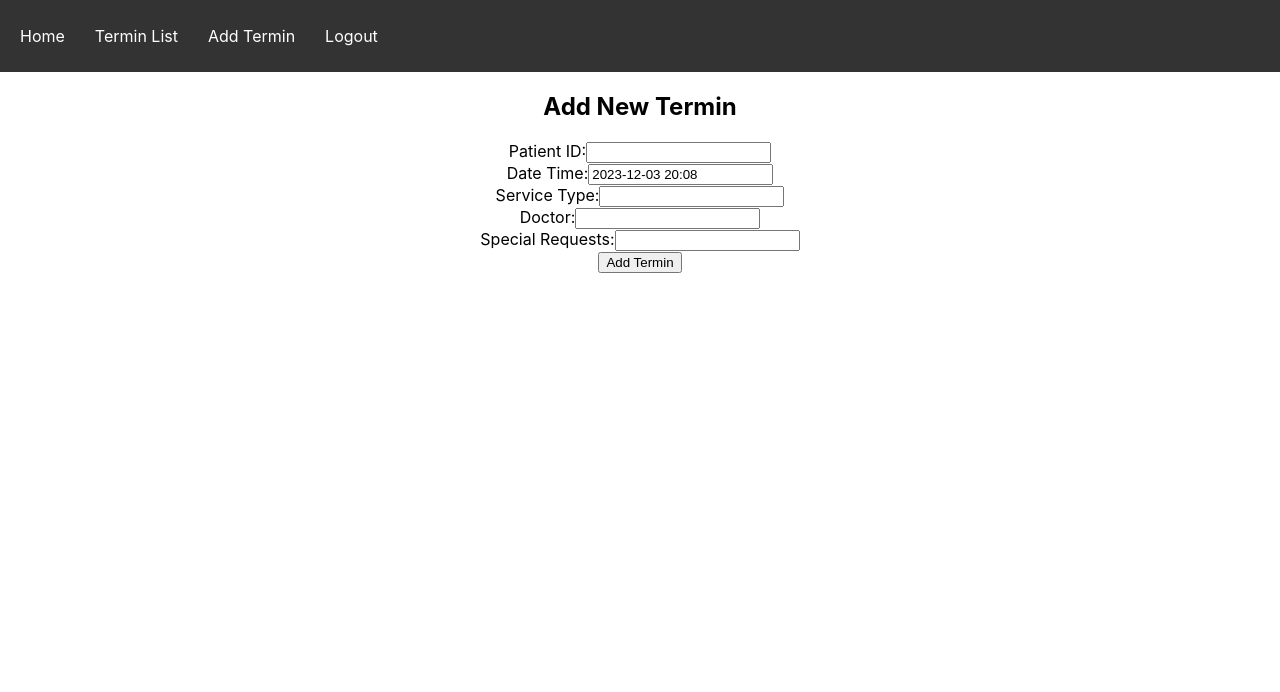
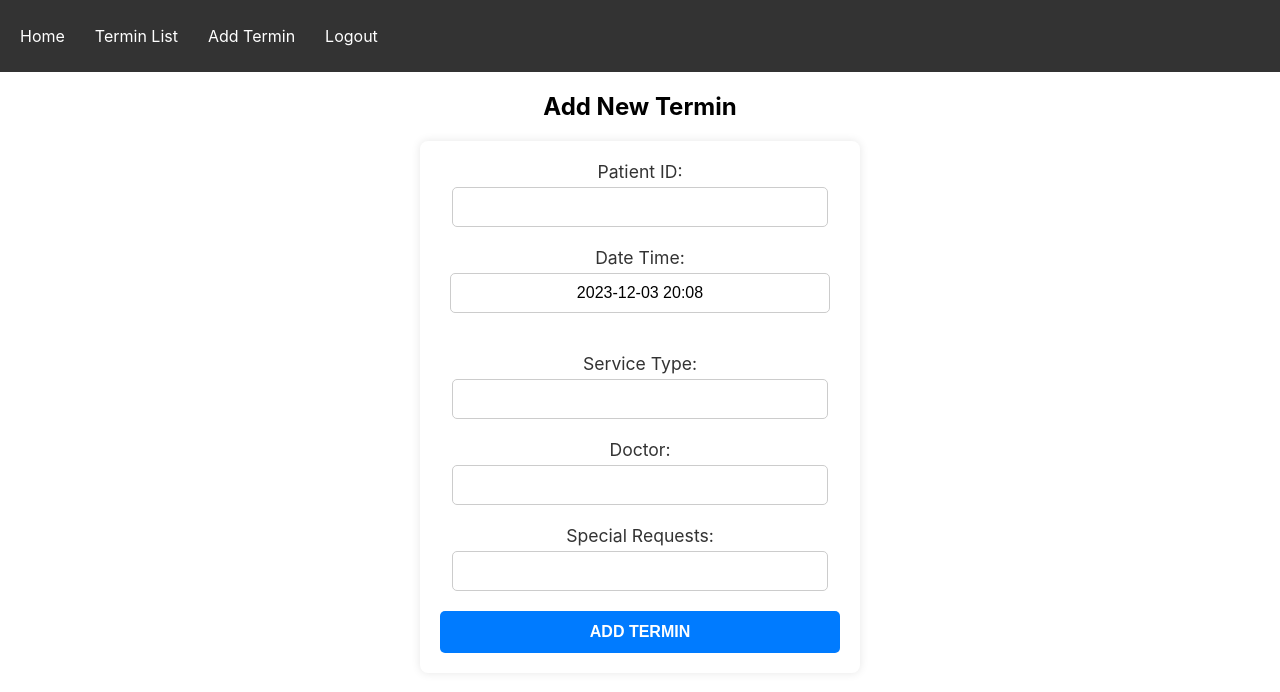
Before and after one commit to BlazheManev/frontend-services-sua, a React (Create React App) app: page /AddTerminForm in a window 1280 px wide. Shown: the top 692 px of the page. Built offline with nearby package versions, Linux system fonts and the light colour scheme; sample sign-in values are in the browser's storage.

Commit message:
desin za termin from in login

```diff
--- a/src/pages/AddTerminForm.tsx
+++ b/src/pages/AddTerminForm.tsx
@@ -1,8 +1,9 @@
-import React, { useState,useEffect } from 'react';
+import React, { useState, useEffect } from 'react';
 import axios from 'axios';
 import DatePicker from 'react-datepicker';
 import 'react-datepicker/dist/react-datepicker.css';
 import { useNavigate } from 'react-router-dom';
+import '../styles/AddTerminForm.css'; // Import your CSS file
 
 interface AddTerminFormProps {
   onTerminAdded?: () => void;
@@ -13,9 +14,7 @@ const AddTerminForm: React.FC<AddTerminFormProps> = ({ onTerminAdded }) => {
 
   useEffect(() => {
     const isLoggedIn = !!sessionStorage.getItem('jwtToken');
-       console.log("sdasd")
-       console.log(isLoggedIn)
-    if (isLoggedIn==false) {
+    if (isLoggedIn === false) {
       navigate('/');
     }
   }, [navigate]);
@@ -27,7 +26,6 @@ const AddTerminForm: React.FC<AddTerminFormProps> = ({ onTerminAdded }) => {
     doctor: '',
     specialRequests: '',
   });
-
 
   const handleChange = (date: Date | null) => {
     if (date) {
@@ -80,16 +78,15 @@ const AddTerminForm: React.FC<AddTerminFormProps> = ({ onTerminAdded }) => {
   };
 
   return (
-    <div>
+    <div className="add-termin-container">
       <h2>Add New Termin</h2>
-      <form onSubmit={handleSubmit}>
-        <label>
-          Patient ID:
+      <form className="termin-form" onSubmit={handleSubmit}>
+        <div className="form-group">
+          <label>Patient ID:</label>
           <input type="text" name="patientId" value={formData.patientId} onChange={handleInputChange} />
-        </label>
-        <br />
-        <label>
-          Date Time:
+        </div>
+        <div className="form-group">
+          <label>Date Time:</label>
           <DatePicker
             selected={formData.dateTime}
             onChange={(date: Date | null) => handleChange(date)}
@@ -98,24 +95,20 @@ const AddTerminForm: React.FC<AddTerminFormProps> = ({ onTerminAdded }) => {
             timeIntervals={15}
             dateFormat="yyyy-MM-dd HH:mm"
           />
-        </label>
-        <br />
-        <label>
-          Service Type:
+        </div>
+        <div className="form-group">
+          <label>Service Type:</label>
           <input type="text" name="serviceType" value={formData.serviceType} onChange={handleInputChange} />
-        </label>
-        <br />
-        <label>
-          Doctor:
+        </div>
+        <div className="form-group">
+          <label>Doctor:</label>
           <input type="text" name="doctor" value={formData.doctor} onChange={handleInputChange} />
-        </label>
-        <br />
-        <label>
-          Special Requests:
+        </div>
+        <div className="form-group">
+          <label>Special Requests:</label>
           <input type="text" name="specialRequests" value={formData.specialRequests} onChange={handleInputChange} />
-        </label>
-        <br />
-        <button type="submit">Add Termin</button>
+        </div>
+        <button className="submit-button" type="submit">Add Termin</button>
       </form>
     </div>
   );
--- a/src/pages/Login.tsx
+++ b/src/pages/Login.tsx
@@ -1,6 +1,7 @@
 import React, { useState, useEffect } from 'react';
 import axios from 'axios';
 import { useNavigate } from 'react-router-dom';
+import '../styles/Login.css'; // Import your CSS file
 
 const LoginForm: React.FC = () => {
   const [username, setUsername] = useState('');
@@ -39,27 +40,26 @@ const LoginForm: React.FC = () => {
   };
 
   return (
-    <div>
+    <div className="login-container">
       <h2>Login</h2>
-      <form onSubmit={handleLogin}>
+      <form className="login-form" onSubmit={handleLogin}>
         <input
+          className="input-field"
           type="text"
           placeholder="Username"
           value={username}
           onChange={(e) => setUsername(e.target.value)}
         />
         <input
+          className="input-field"
           type="password"
           placeholder="Password"
           value={password}
           onChange={(e) => setPassword(e.target.value)}
         />
-        <button type="submit">Login</button>
+        <button className="login-button" type="submit">Login</button>
       </form>
-      <h1>
-        username: newjwt
-        pass: newjwt
-      </h1>
+      <p className="credentials-note">Default credentials: username: newjwt | pass: newjwt</p>
     </div>
   );
 };
--- /dev/null
+++ b/src/styles/AddTerminForm.css
@@ -0,0 +1,79 @@
+/* AddTerminForm.css */
+
+.add-termin-container {
+    width: 80%;
+    margin: 0 auto;
+    text-align: center;
+  }
+
+  .termin-form {
+    display: flex;
+    flex-direction: column;
+    max-width: 400px;
+    margin: 0 auto;
+    padding: 20px;
+    border-radius: 8px;
+    box-shadow: 0 0 10px rgba(0, 0, 0, 0.1);
+    background-color: #fff;
+  }
+
+  .form-group {
+    margin-bottom: 20px;
+  }
+
+  label {
+    display: block;
+    font-size: 1.1em;
+    margin-bottom: 5px;
+    color: #333;
+  }
+
+  input[type="text"],
+  input[type="password"],
+  input[type="submit"] {
+    padding: 10px;
+    width: calc(100% - 24px); /* Adjust width for better spacing */
+    border: 1px solid #ccc;
+    border-radius: 5px;
+    box-sizing: border-box;
+    font-size: 1em;
+  }
+
+  .submit-button {
+    padding: 12px 20px;
+    width: calc(100% );
+    border: none;
+    border-radius: 5px;
+    box-sizing: border-box;
+    font-size: 1em;
+    background-color: #007bff;
+    color: #fff;
+    cursor: pointer;
+    transition: background-color 0.3s ease-in-out;
+    font-weight: bold;
+    text-transform: uppercase;
+    outline: none; /* Remove outline on button click */
+  }
+
+
+  .submit-button:hover {
+    background-color: #0056b3;
+  }
+  .react-datepicker-wrapper {
+    width: calc(100% - 20px); /* Adjust the width of the DatePicker */
+    margin-bottom: 20px;
+  }
+
+  .react-datepicker {
+    width: 100%;
+  }
+
+  .react-datepicker__input-container input {
+    width: 100%;
+    padding: 10px;
+    border: 1px solid #ccc;
+    border-radius: 5px;
+    box-sizing: border-box;
+    font-size: 1em;
+    text-align-last:center
+  }
--- /dev/null
+++ b/src/styles/Login.css
@@ -0,0 +1,39 @@
+.login-container {
+    width: 300px;
+    margin: 0 auto;
+    text-align: center;
+  }
+
+  .login-form {
+    display: flex;
+    flex-direction: column;
+    align-items: center;
+    margin-bottom: 20px;
+  }
+
+  .input-field {
+    width: 100%;
+    padding: 10px;
+    margin-bottom: 10px;
+    border: 1px solid #ccc;
+    border-radius: 5px;
+    box-sizing: border-box;
+  }
+
+  .login-button {
+    padding: 10px 20px;
+    background-color: #007bff;
+    color: #fff;
+    border: none;
+    border-radius: 5px;
+    cursor: pointer;
+  }
+
+  .login-button:hover {
+    background-color: #0056b3;
+  }
+
+  .credentials-note {
+    color: #666;
+    font-size: 14px;
+  }
```
